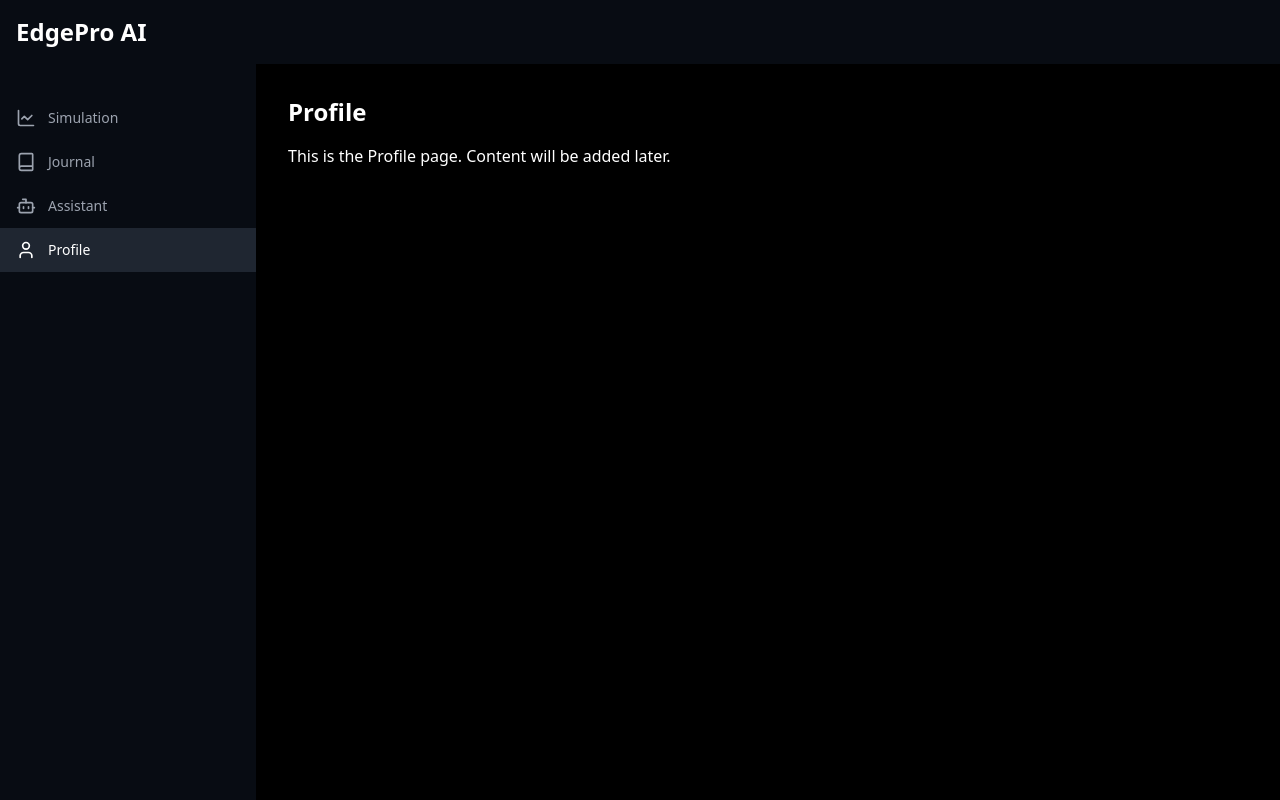
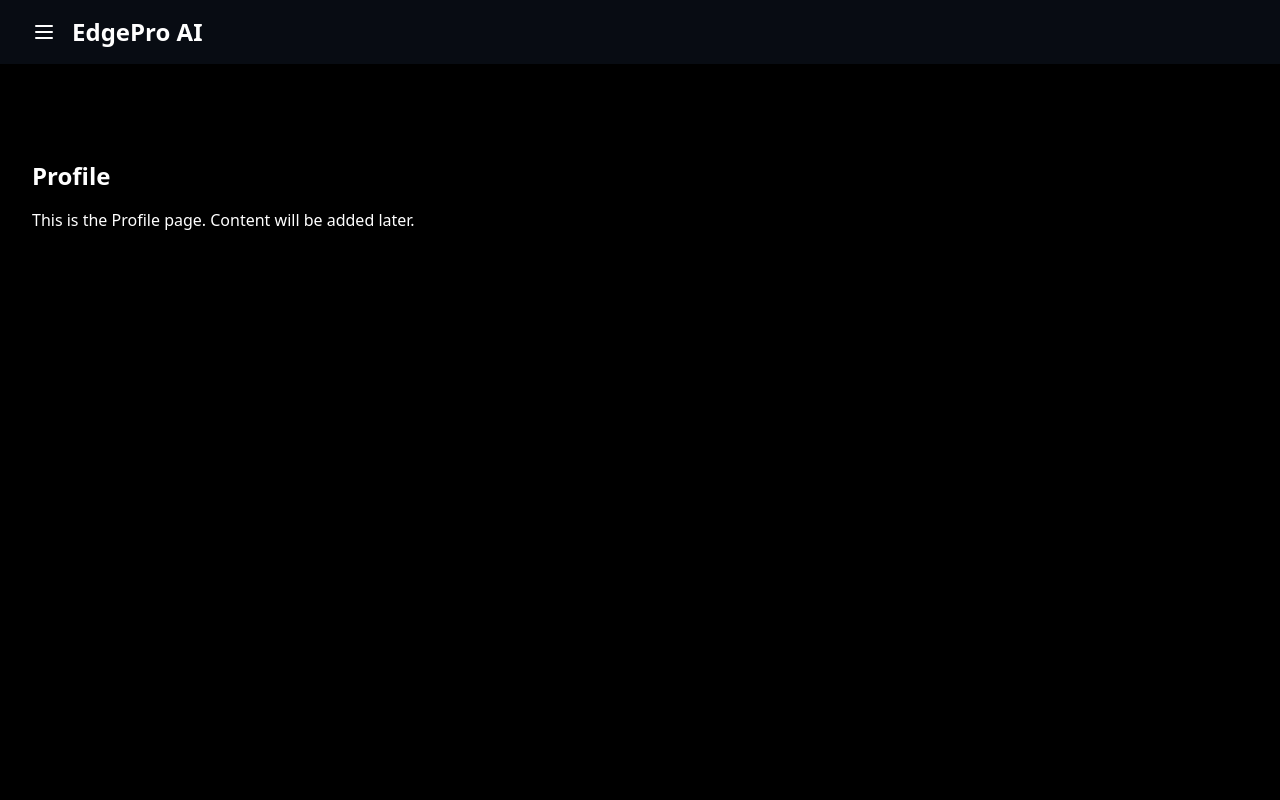
Before and after one commit to ahmethedev/monte_carlo, a React (Vite) app in the folder monte-client/: page /app/profile in a window 1280 px wide. Built offline with nearby package versions, Linux system fonts and the light colour scheme; no server answers; sample sign-in values are in the browser's storage.

Commit message:
fixed header and navbar

```diff
--- a/monte-client/src/components/Header.tsx
+++ b/monte-client/src/components/Header.tsx
@@ -1,9 +1,16 @@
 import { useState, useEffect } from 'react';
 import { useNavigate } from 'react-router-dom';
 import { getCurrentUser } from '../services/authService';
+import { Menu, X, User as UserIcon, LogOut } from 'lucide-react';
 
-export const Header = () => {
+interface HeaderProps {
+  isNavOpen: boolean;
+  setIsNavOpen: React.Dispatch<React.SetStateAction<boolean>>;
+}
+
+export const Header: React.FC<HeaderProps> = ({ isNavOpen, setIsNavOpen }) => {
   const [user, setUser] = useState(null);
+  const [isProfileMenuOpen, setIsProfileMenuOpen] = useState(false);
   const navigate = useNavigate();
 
   useEffect(() => {
@@ -27,22 +34,42 @@ export const Header = () => {
   };
 
   return (
-    <header className="bg-gray-900/50 backdrop-blur-md z-50">
-      <div className="max-w-7xl mx-auto px-4 sm:px-6 lg:px-8">
+    <header className="bg-gray-900/50 backdrop-blur-md z-50 sticky top-0">
+      <div className="px-4 sm:px-6 lg:px-8">
         <div className="flex items-center justify-between h-16">
           <div className="flex items-center">
+            <button
+              onClick={() => setIsNavOpen(!isNavOpen)}
+              className="mr-4 text-white"
+            >
+              {isNavOpen ? <X size={24} /> : <Menu size={24} />}
+            </button>
+            <h1 className="text-2xl font-bold text-white">EdgePro AI</h1>
           </div>
           {user && (
-            <div className="flex items-center">
+            <div className="relative">
               <button
-                onClick={handleSignOut}
-                className="ml-4 px-4 py-2 rounded-md text-sm font-medium text-white hover:bg-gray-700 flex items-center gap-2"
+                onClick={() => setIsProfileMenuOpen(!isProfileMenuOpen)}
+                className="p-2 rounded-full text-white hover:bg-gray-700"
               >
-                <svg className="w-5 h-5" fill="none" stroke="currentColor" viewBox="0 0 24 24">
-                  <path strokeLinecap="round" strokeLinejoin="round" strokeWidth={2} d="M17 16l4-4m0 0l-4-4m4 4H7m6 4v1a3 3 0 01-3 3H6a3 3 0 01-3-3V7a3 3 0 013-3h4a3 3 0 013 3v1" />
-                </svg>
-                Sign Out
+                <UserIcon size={24} />
               </button>
+              {isProfileMenuOpen && (
+                <div className="absolute right-0 mt-2 w-48 bg-gray-800 rounded-md shadow-lg py-1 text-white">
+                  <button
+                    onClick={() => navigate('/app/profile')}
+                    className="w-full text-left px-4 py-2 text-sm hover:bg-gray-700 flex items-center gap-2"
+                  >
+                    <UserIcon size={16} /> Profile
+                  </button>
+                  <button
+                    onClick={handleSignOut}
+                    className="w-full text-left px-4 py-2 text-sm hover:bg-gray-700 flex items-center gap-2"
+                  >
+                    <LogOut size={16} /> Sign Out
+                  </button>
+                </div>
+              )}
             </div>
           )}
         </div>
--- a/monte-client/src/components/Sidebar.tsx
+++ b/monte-client/src/components/Sidebar.tsx
@@ -8,13 +8,18 @@ const navItems = [
   { to: '/app/profile', icon: User, label: 'Profile' },
 ];
 
-export const Sidebar = () => {
+interface SidebarProps {
+  isNavOpen: boolean;
+}
+
+export const Sidebar: React.FC<SidebarProps> = ({ isNavOpen }) => {
   return (
-    <aside className="w-64 bg-gray-900/50 backdrop-blur-md text-white flex-shrink-0">
+    <aside
+      className={`fixed top-16 left-0 h-[calc(100vh-4rem)] w-64 bg-gray-900/80 backdrop-blur-lg text-white transition-transform duration-300 ease-in-out ${isNavOpen ? 'translate-x-0' : '-translate-x-full'}`}>
       <div className="p-4">
-        <h1 className="text-2xl font-bold text-white">EdgePro AI</h1>
+        <h2 className="text-xl font-semibold text-white">Menu</h2>
       </div>
-      <nav className="mt-8">
+      <nav className="mt-4">
         <ul>
           {navItems.map((item) => (
             <li key={item.to}>
--- a/monte-client/src/layouts/MainLayout.tsx
+++ b/monte-client/src/layouts/MainLayout.tsx
@@ -1,17 +1,29 @@
+import { useState } from 'react';
 import { Outlet } from 'react-router-dom';
 import { Sidebar } from '../components/Sidebar';
 import { Header } from '../components/Header';
 
 const MainLayout = () => {
+    const [isNavOpen, setIsNavOpen] = useState(false);
+
     return (
-        <div className="flex h-screen bg-black text-white">
-            <Sidebar />
-            <div className="flex-1 flex flex-col overflow-hidden">
-                <Header />
-                <main className="flex-1 overflow-x-hidden overflow-y-auto bg-black p-8">
-                    <Outlet />
-                </main>
+        <div className="relative min-h-screen bg-black text-white">
+            <Header isNavOpen={isNavOpen} setIsNavOpen={setIsNavOpen} />
+
+            <div className={`fixed top-0 left-0 h-full z-40 transition-transform duration-300 ease-in-out ${isNavOpen ? 'translate-x-0' : '-translate-x-full'}`}>
+                <Sidebar isNavOpen={isNavOpen} />
             </div>
+
+            {isNavOpen && (
+                <div
+                    className="fixed inset-0 bg-black/60 z-30"
+                    onClick={() => setIsNavOpen(false)}
+                ></div>
+            )}
+
+            <main className="flex-1 overflow-x-hidden overflow-y-auto bg-black p-8 pt-24">
+                <Outlet />
+            </main>
         </div>
     );
 };
```
